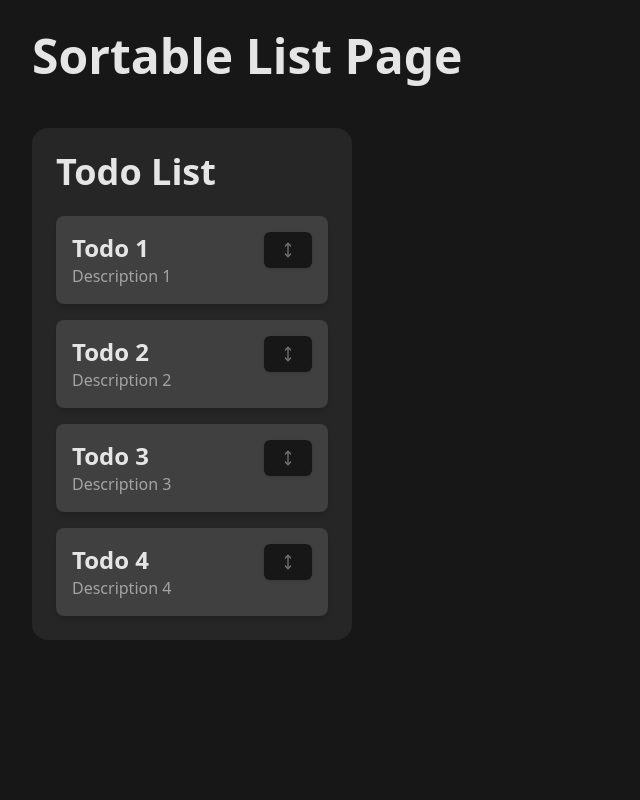
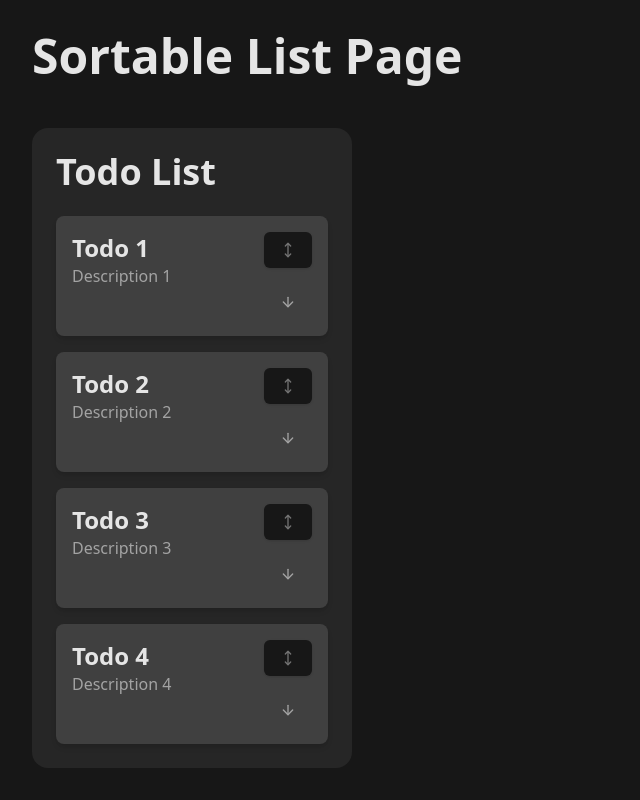
Before and after one commit to PrinceM13/dnd-trial, a Next.js app: page /sortable-list in a window 1280 px wide. Shown: the whole page, without its empty margins (0-640 px from the left). Built offline with nearby package versions, Linux system fonts and the light colour scheme.

Commit message:
feat(sortable-list): add toggle for more deatil contents

```diff
--- a/src/features/sortable-list/components/TodoItem/TodoItem.tsx
+++ b/src/features/sortable-list/components/TodoItem/TodoItem.tsx
@@ -1,6 +1,7 @@
 "use client";
 
-import { MoveVertical } from "lucide-react";
+import { useState } from "react";
+import { ArrowDown, MoveVertical } from "lucide-react";
 import { CSS } from "@dnd-kit/utilities";
 import { useSortable } from "@dnd-kit/sortable";
 import type { TodoItemProps } from "@/features/sortable-list/components/types";
@@ -11,6 +12,12 @@ export const TodoItem: React.FC<TodoItemProps> = ({ todo }) => {
   const { isDragging, attributes, listeners, setNodeRef, transform, transition } = useSortable({
     id: todo.id
   });
+
+  const [isOpen, setIsOpen] = useState(false);
+
+  const handleToggle = () => {
+    setIsOpen((prev) => !prev);
+  };
 
   const style = {
     zIndex: isDragging ? 999 : 1,
@@ -27,7 +34,26 @@ export const TodoItem: React.FC<TodoItemProps> = ({ todo }) => {
       <section>
         <h5>{todo.title}</h5>
         <p className="text-neutral-400">{todo.description}</p>
+
+        <div
+          className={cn(
+            "overflow-hidden transition-all duration-1000",
+            isOpen ? "max-h-[500px] opacity-100" : "max-h-0 opacity-0"
+          )}
+        >
+          <p className="text-neutral-200 bg-teal-600 mt-4 p-4 w-full text-xl rounded-lg">
+            More details 1...
+          </p>
+          <p className="text-neutral-200 bg-teal-600 mt-4 p-4 w-full text-xl rounded-lg">
+            More details 2...
+          </p>
+          <p className="text-neutral-200 bg-teal-600 mt-4 p-4 w-full text-xl rounded-lg">
+            More details 3...
+          </p>
+        </div>
       </section>
+
+      <section className="flex flex-col gap-4">
         <Button {...attributes} {...listeners} className="cursor-move">
           <MoveVertical
             className={cn("text-neutral-500 transition-colors duration-300", {
@@ -35,6 +61,14 @@ export const TodoItem: React.FC<TodoItemProps> = ({ todo }) => {
             })}
           />
         </Button>
+        <Button variant="ghost" onClick={handleToggle} className="cursor-pointer">
+          <ArrowDown
+            className={cn("text-neutral-400 transition-transform duration-300", {
+              "rotate-180 text-amber-400": isOpen
+            })}
+          />
+        </Button>
+      </section>
     </div>
   );
 };
```
Lines whose indentation alone changed are shown as unchanged.
